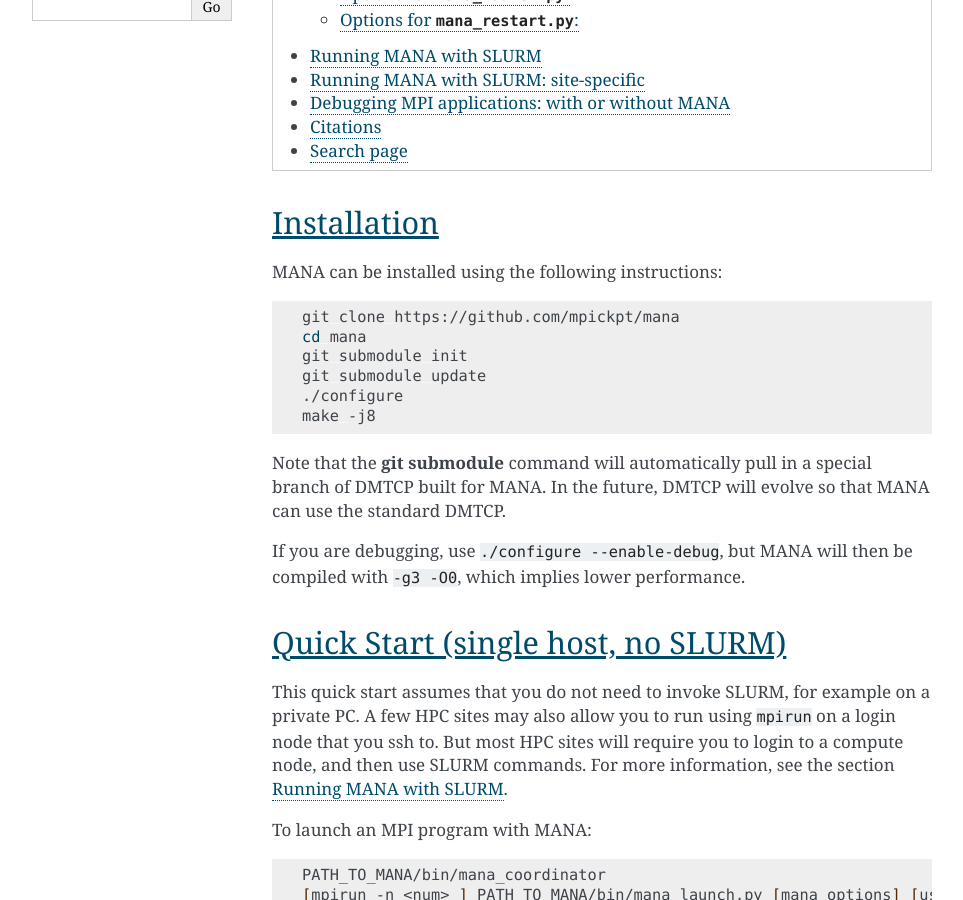
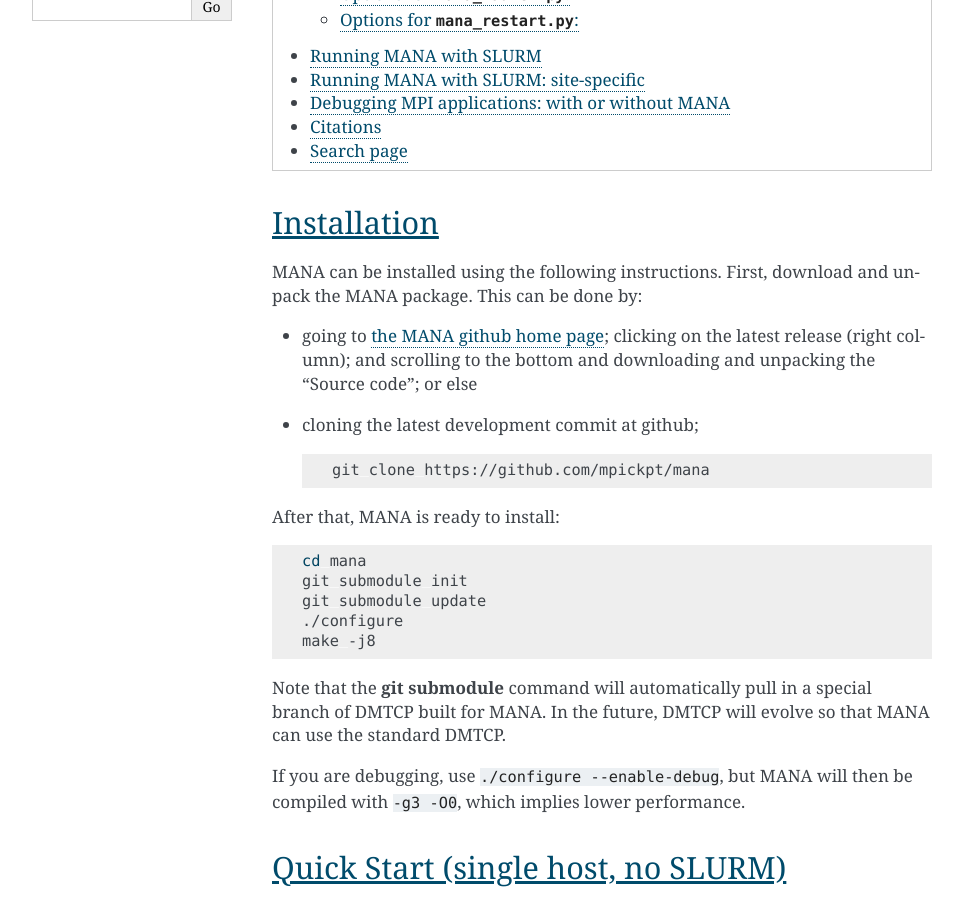
Before and after one commit to mpickpt/mana-doc, a Sphinx documentation site: the page built from docs/source/index.rst, in a window 1280 px wide and 900 px high, scrolled down 454 px. Shown: the whole window, without its empty margins (148-1111 px from the left). Built offline with Sphinx 7.4.7, drawn with Linux system fonts in a browser that asks for light colours.

Commit message:
Explain where to find MANA to download

```diff
--- a/docs/source/index.rst
+++ b/docs/source/index.rst
@@ -24,11 +24,24 @@
 ----------------------
 Installation
 ----------------------
-MANA can be installed using the following instructions:
+MANA can be installed using the following instructions.
+First, download and unpack the MANA package.  This can
+be done by:
+
+* going to `the MANA github home page <https://github.com/mpickpt/mana>`_;
+  clicking on the latest release (right column); and scrolling to the
+  bottom and downloading and unpacking the "Source code"; or else
+
+* cloning the latest development commit at github;
+
+  .. code:: shell
+
+     git clone https://github.com/mpickpt/mana
+
+After that, MANA is ready to install:
 
 .. code:: shell
 
-   git clone https://github.com/mpickpt/mana
    cd mana
    git submodule init
    git submodule update
```
